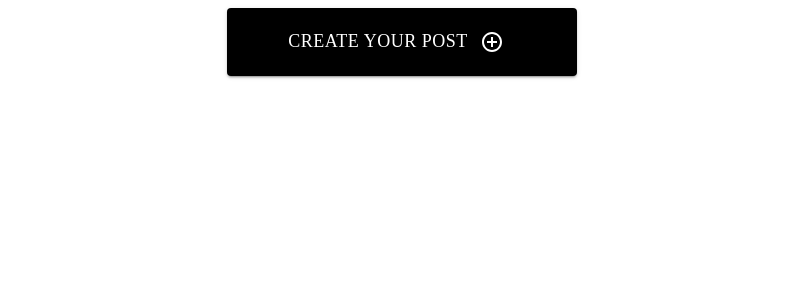
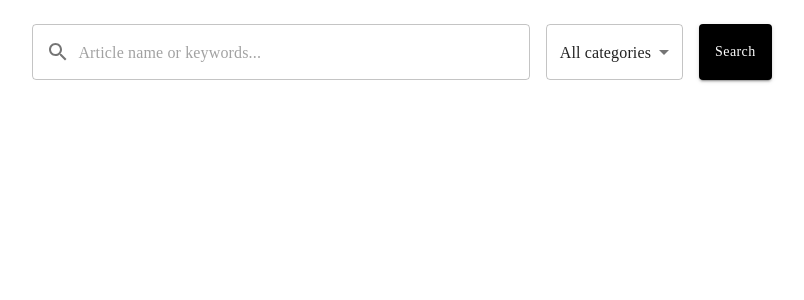
Before and after one commit to taladowiekat/unibooks, a React (Create React App) app in the folder frontend/: page / in a window 1280 px wide. Shown: the top 300 px of the page, without its empty margins (238-1042 px from the left). Built offline with nearby package versions, Linux system fonts and the light colour scheme; a web font is replaced by a local one.

Commit message:
add Search

```diff
--- a/frontend/src/App.js
+++ b/frontend/src/App.js
@@ -1,11 +1,10 @@
 import React from 'react'
 import './app.css'
-import CreatePostButton from './components/web/createPost/CreatePostButton.js';
+import Posts from './components/web/Search/Posts';
 function App() {
   return (
     <>
-    <CreatePostButton/>
-
+    <Posts/>
     </>
   );
 }
--- /dev/null
+++ b/frontend/src/components/web/Search/Posts.js
@@ -0,0 +1,69 @@
+import React, { useState } from 'react';
+import SearchIcon from '@mui/icons-material/Search';
+import {
+TextField,
+Button,
+InputAdornment,
+MenuItem,
+Select,
+Box,
+} from '@mui/material';
+
+const Posts = () => {
+const [category, setCategory] = useState('');
+
+return (
+    <Box sx={{ display: 'flex',  alignItems: 'center', gap: '1rem', p: '1rem', flexDirection: 'column' }}>
+
+    <Box sx={{ display: 'flex', gap: '1rem', width: '60%'}}>
+        <TextField
+        placeholder="Article name or keywords..."
+        variant="outlined"
+        InputProps={{
+            startAdornment: (
+            <InputAdornment position="start">
+                <SearchIcon />
+            </InputAdornment>
+            ),
+        }}
+        sx={{
+            flexGrow: 1,
+            backgroundColor: 'white',
+            borderRadius: '4px',
+        }}
+        />
+        <Select
+        value={category}
+        onChange={(e) => setCategory(e.target.value)}
+        displayEmpty
+        variant="outlined"
+        sx={{
+            backgroundColor: 'white',
+            borderRadius: '4px',
+            '& .MuiOutlinedInput-input': { py: '10px' },
+        }}
+        >
+        <MenuItem value="">All categories</MenuItem>
+        <MenuItem value="slides">Slides</MenuItem>
+        <MenuItem value="university_books">Compulsory university books</MenuItem>
+        <MenuItem value="specialty_books">Compulsory specialty books</MenuItem>
+        </Select>
+        <Button
+        variant="contained"
+        sx={{
+            backgroundColor: 'black',
+            color: 'white',
+            textTransform: 'none',
+            borderRadius: '4px',
+            '&:hover': { backgroundColor: '#555' },
+        }}
+        >
+        Search
+        </Button>
+    </Box>
+
+</Box>
+);
+};
+
+export default Posts;
```
Also changed, not shown: frontend/public/index.html (+0 -23 lines).
